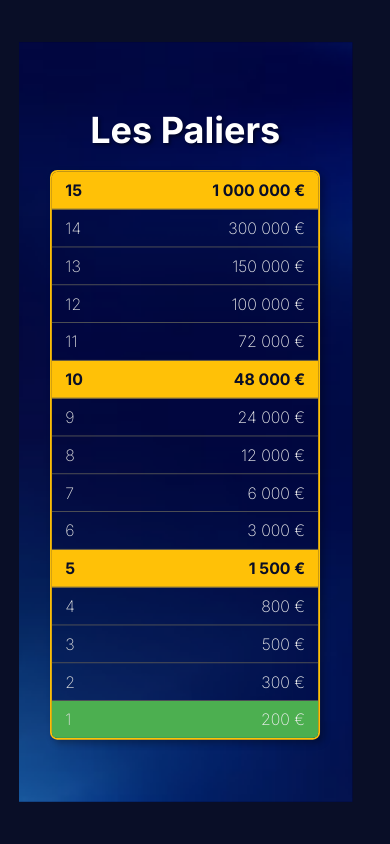
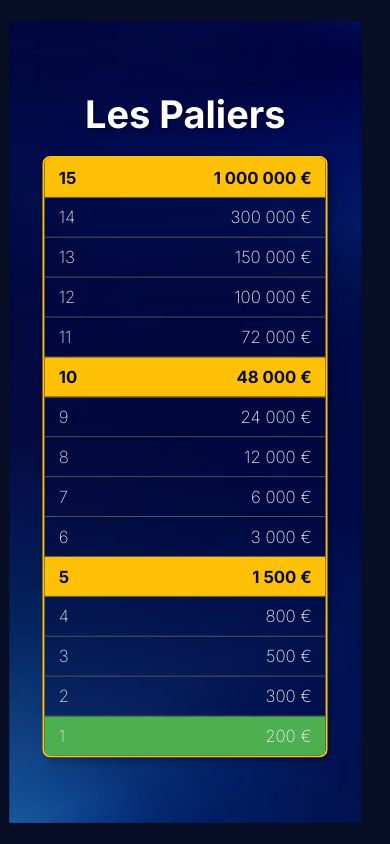
Before and after one commit to ch-grosjean/QuiVeutGagnerDesMillionsSimon, a plain HTML site: page index.html in a window 390 px wide. Both pictures are taken after a click on the button "Nouvelle Partie". Drawn offline with Linux system fonts and the light colour scheme.

Commit message:
Update style.css
Signed-off-by: ch-grosjean <50233101+ch-grosjean@users.noreply.github.com>

```diff
--- a/style.css
+++ b/style.css
@@ -840,11 +840,6 @@ h1 {
         justify-content: flex-start; /* Aligner le contenu depuis le haut */
     }
 
-   #palier-page {
-        max-width: 95%; /* Assure-toi qu'elle ne dépasse pas la largeur */
-        transform: scale(0.9); /* Réduit légèrement l'échelle */
-    }
-
     #avatar-zone .avatar-container img {
         max-height: 160px; /* Réduit légèrement la taille de l'avatar */
     }
@@ -874,6 +869,11 @@ h1 {
         position: absolute;
         top: -100px; /* Ajuste légèrement la position top */
         left: 45px; /* Ajuste légèrement la position left */
+    }
+
+    #palier-page {
+        max-width: 95%; /* Assure-toi qu'elle ne dépasse pas la largeur */
+        transform: scale(0.9); /* Réduit légèrement l'échelle */
     }
 
     #question-background-container {
@@ -953,6 +953,11 @@ h1 {
         min-height: calc(100vh - 60px); /* Ajuste la hauteur minimale */
     }
 
+    #palier-page {
+        max-width: 95%; /* Assure-toi qu'elle ne dépasse pas la largeur */
+        transform: scale(0.95); /* Réduit légèrement l'échelle */
+    }
+
     #avatar-zone .avatar-container img {
         max-height: 200px !important; /* Réduit légèrement la taille de l'avatar */
     }
@@ -968,11 +973,14 @@ h1 {
 
     #question-background-container {
         width: 100%;
+        transform: scale(0.9);
     }
+
 
     .answers-container {
         flex-direction: column;
         align-items: center;
+        transform: scale(0.9);
     }
 
     .answers {
```
